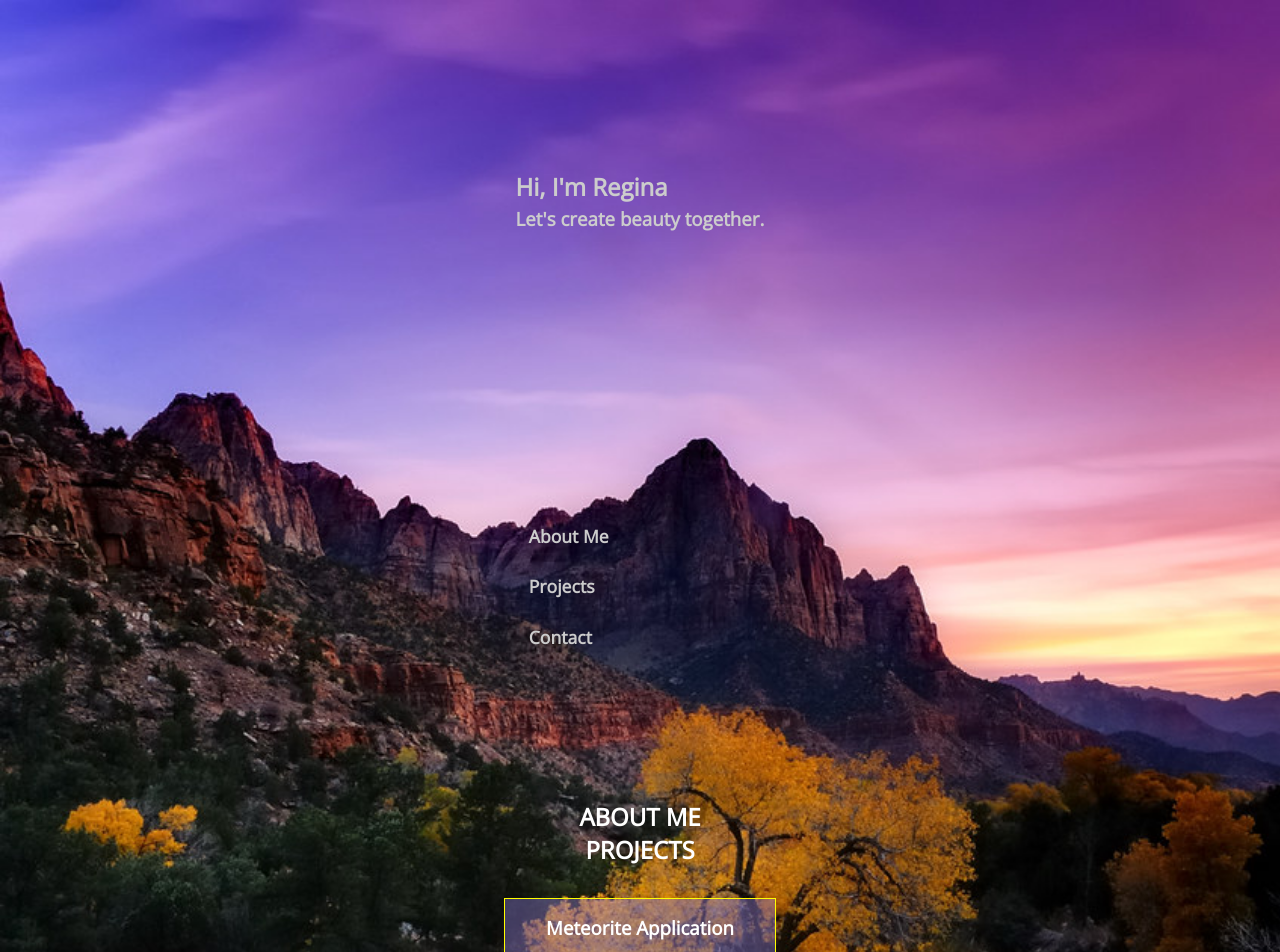
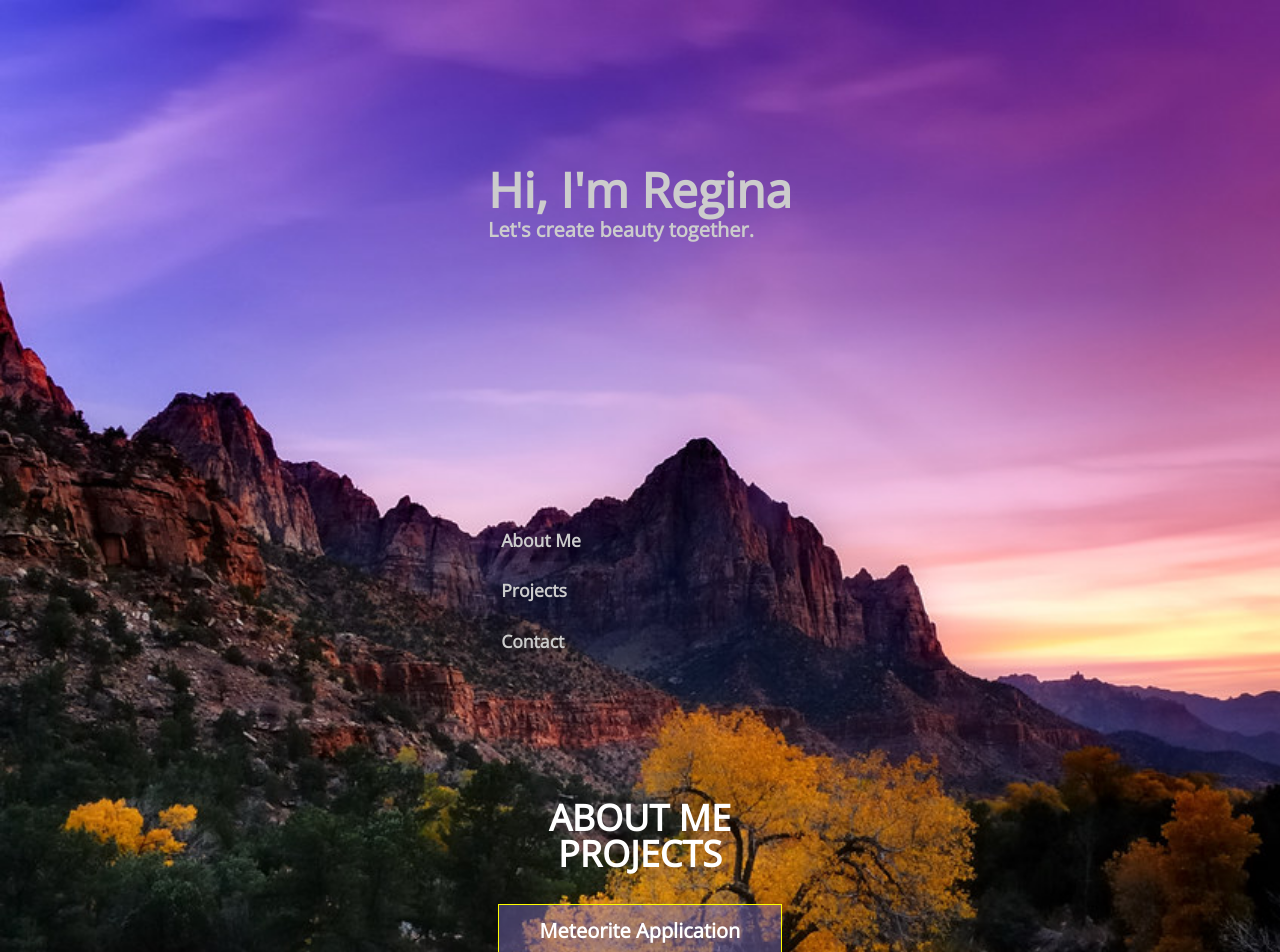
Before and after one commit to rmcguire6/react-portfolio, a React (Create React App) app: page / in a window 1280 px wide. Shown: the top 952 px of the page. Built offline with nearby package versions, Linux system fonts and the light colour scheme.

Commit message:
Add typography variables

```diff
--- /dev/null
+++ b/src/styles/_typography.scss
@@ -0,0 +1,16 @@
+/* Typography */
+h1,
+h2,
+h3 {
+  line-height: 1;
+  margin: 0;
+}
+h1 {
+  font-size: var(--fs-h1);
+}
+h2 {
+  font-size: var(--fs-h2);
+}
+h3 {
+  font-size: var(--fs-h3);
+}
--- a/src/styles/main.scss
+++ b/src/styles/main.scss
@@ -1,3 +1,4 @@
 @import "./base";
 @import "./layout";
 @import "./components";
+@import "./typography";
```
